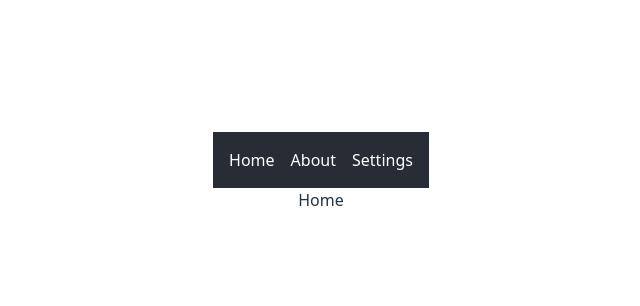
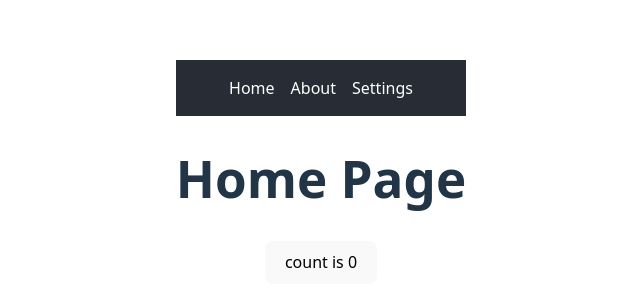
Before and after one commit to ryhur/meeedly-react-app1, a React (Vite) app: page / in a window 1280 px wide. Shown: the part 228-534 px from the top of the page, without its empty margins (319-959 px from the left). Built offline with nearby package versions, Linux system fonts and the light colour scheme.

Commit message:
Home page counter

```diff
--- a/src/App.jsx
+++ b/src/App.jsx
@@ -3,20 +3,23 @@ import './App.css'
 import { BrowserRouter, Route } from 'react-router-dom'
 import { Routes } from 'react-router-dom'
 import { NavBar } from './components/NavBar'
+import Home from './pages/Home'
+import About  from './pages/About'
+import Settings from './pages/Settings'
 
 function App() {
-  const [count, setCount] = useState(0)
 
   return (
     <>
       <BrowserRouter>
         <NavBar />
         <Routes>
-          <Route path="/" element={<div>Home</div>} />
-          <Route path="/about" element={<div>About</div>} />
-          <Route path="/settings" element={<div>Settings</div>} />
+          <Route path="/" element={<Home />} />
+          <Route path="/about" element={<About />} />
+          <Route path="/settings" element={<Settings />} />
         </Routes>
       </BrowserRouter>
+
       {/* <div>
         <a href="https://vite.dev" target="_blank" rel="noreferrer">
           <img src={viteLogo} className="logo" alt="Vite logo" />
--- a/src/components/NavBar.jsx
+++ b/src/components/NavBar.jsx
@@ -7,11 +7,12 @@ export function NavBar() {
       backgroundColor: '#282c34',
       color: 'white',
       display: 'flex',
-      gap: '1rem'
+      gap: '1rem',
+      justifyContent: 'center'
     }}>
       <Link to="/" style={{ color: 'white', textDecoration: 'none' }}>Home</Link>
       <Link to="/about" style={{ color: 'white', textDecoration: 'none' }}>About</Link>
       <Link to="/settings" style={{ color: 'white', textDecoration: 'none' }}>Settings</Link>
     </nav>
-  );
+  )
 }
--- a/src/pages/Home.jsx
+++ b/src/pages/Home.jsx
@@ -1,5 +1,18 @@
+import { useState } from 'react'
+
 function Home() {
-  return <h1>Home Page</h1>
+  const [count, setCount] = useState(0)
+
+  return (
+    <>
+      <h1>Home Page</h1>
+      <div>
+        <button onClick={() => setCount((count) => count + 1)}>
+          count is {count}
+        </button>
+      </div>
+    </>
+  )
 }
 
 export default Home
```
